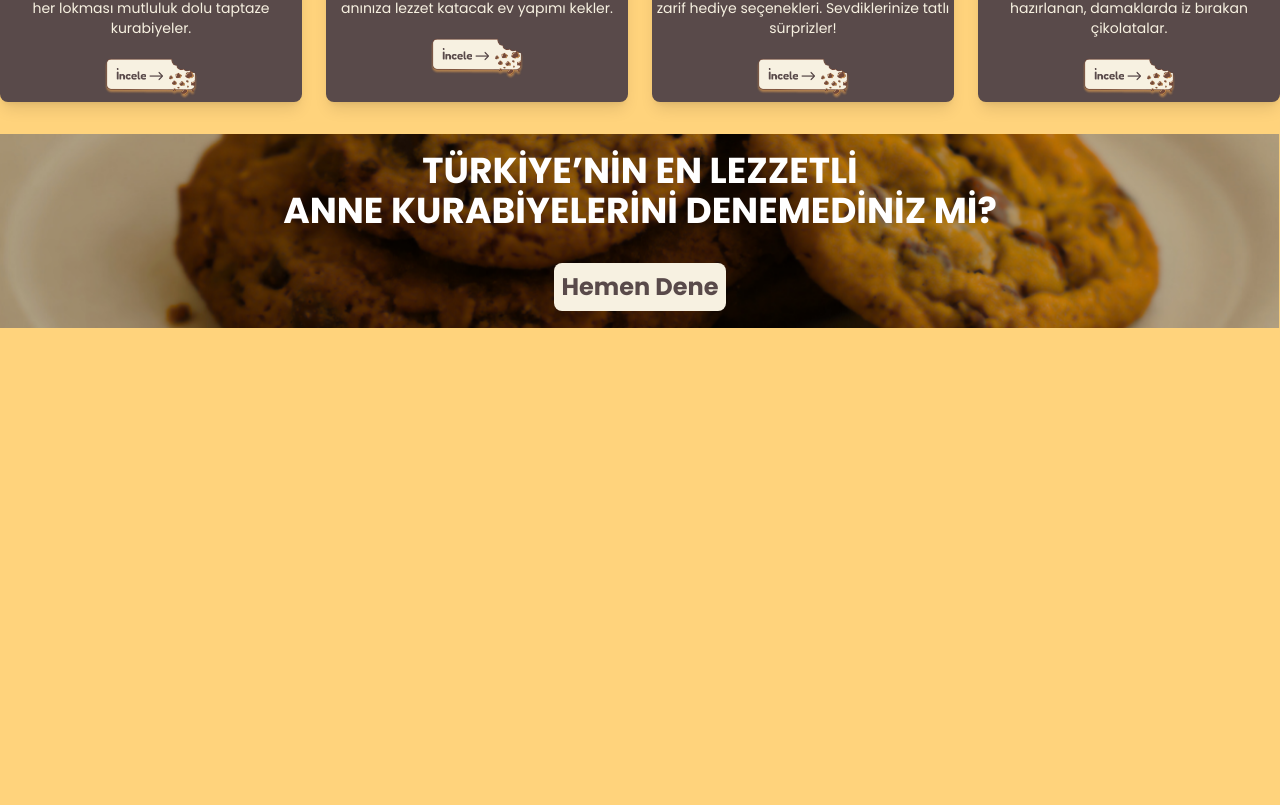
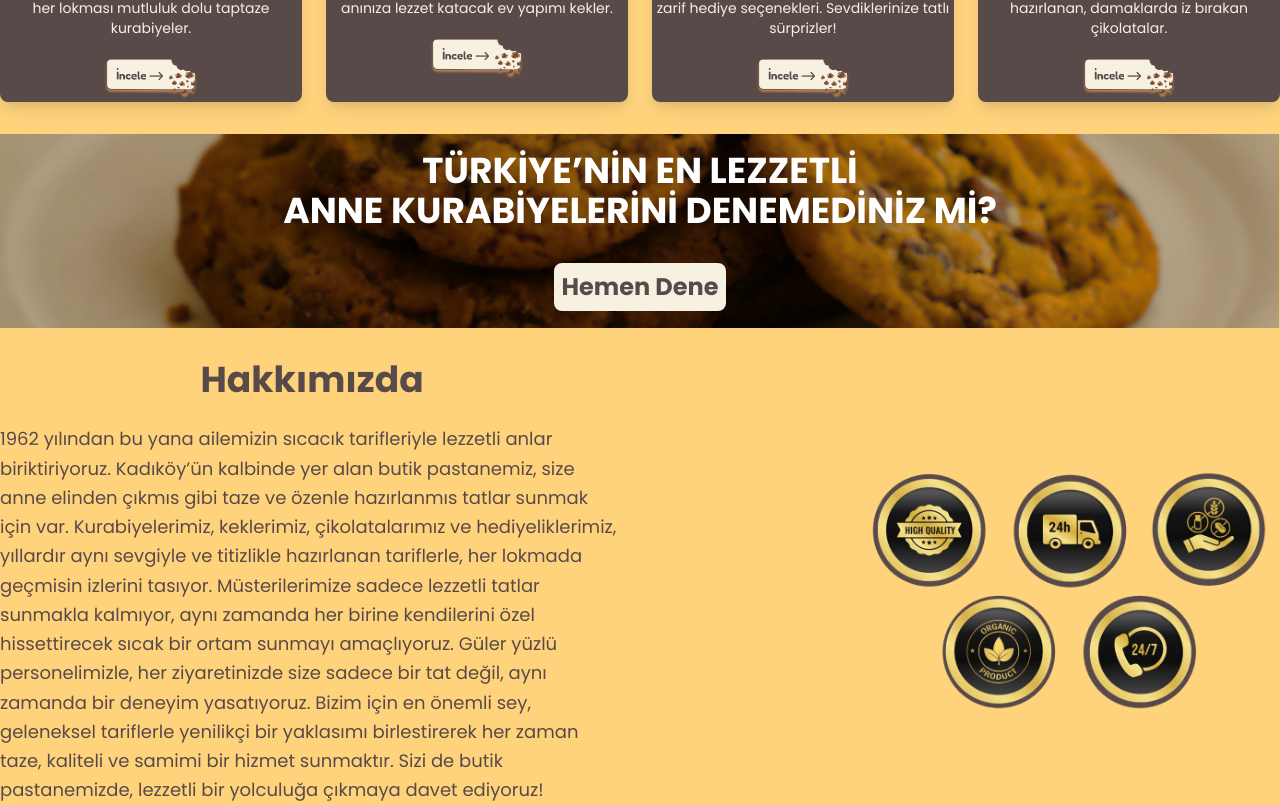
Before and after one commit to Arcadia-0/Kurabique, a React (Vite) app: page / in a window 1280 px wide. Shown: the part 881-1686 px from the top of the page. Before the commit the page ends 1209 px from the top, so only its background shows below. Built offline with nearby package versions, Linux system fonts and the light colour scheme.

Commit message:
about section added

```diff
--- a/src/App.jsx
+++ b/src/App.jsx
@@ -1,4 +1,5 @@
 import './App.css'
+import About from './components/About/About'
 import Banner from './components/Banner/Banner'
 import Hero from './components/Hero/Hero'
 import Navbar from './components/Navbar/Navbar'
@@ -12,6 +13,7 @@ function App() {
     <Hero/>
     <Products/>
     <Banner/>
+    <About/>
     </div>
   )
 }
--- /dev/null
+++ b/src/components/About/About.jsx
@@ -0,0 +1,26 @@
+import about from "../../assets/about/about.png";
+
+const About = () => {
+  return (
+    <div className="container mx-auto mt-8 grid grid-cols-1 md:grid-cols-2 gap-8 items-center">
+      {/* Text Section */}
+      <div className="text-center md:text-left">
+        <h1 className="text-4xl text-center font-bold text-primary mb-6">Hakkımızda</h1>
+        <p className="text-lg text-primary leading-relaxed">
+          1962 yılından bu yana ailemizin sıcacık tarifleriyle lezzetli anlar biriktiriyoruz. Kadıköy’ün kalbinde yer alan butik pastanemiz, size anne elinden çıkmıs gibi taze ve özenle hazırlanmıs tatlar sunmak için var. Kurabiyelerimiz, keklerimiz, çikolatalarımız ve hediyeliklerimiz, yıllardır aynı sevgiyle ve titizlikle hazırlanan tariflerle, her lokmada geçmisin izlerini tasıyor. Müsterilerimize sadece lezzetli tatlar sunmakla kalmıyor, aynı zamanda her birine kendilerini özel hissettirecek sıcak bir ortam sunmayı amaçlıyoruz. Güler yüzlü personelimizle, her ziyaretinizde size sadece bir tat değil, aynı zamanda bir deneyim yasatıyoruz. Bizim için en önemli sey, geleneksel tariflerle yenilikçi bir yaklasımı birlestirerek her zaman taze, kaliteli ve samimi bir hizmet sunmaktır. Sizi de butik pastanemizde, lezzetli bir yolculuğa çıkmaya davet ediyoruz!
+        </p>
+      </div>
+
+      {/* Image Section */}
+      <div className="flex justify-center md:justify-end">
+        <img
+          src={about}
+          alt="Pastane Görseli"
+          className="w-full md:w-3/4 lg:w-2/3"
+        />
+      </div>
+    </div>
+  );
+};
+
+export default About;
```
Also changed, not shown: src/assets/about/about.png (added).
